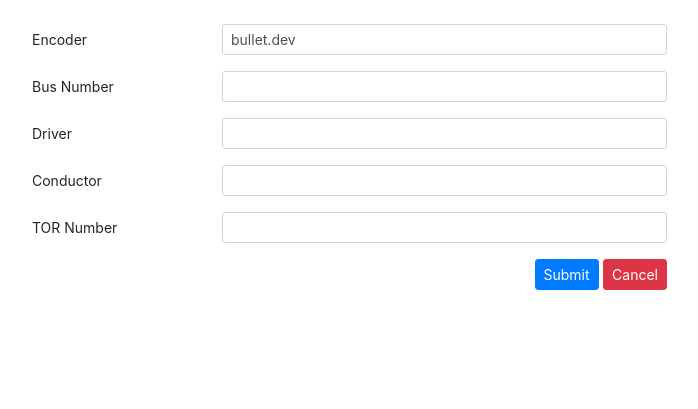
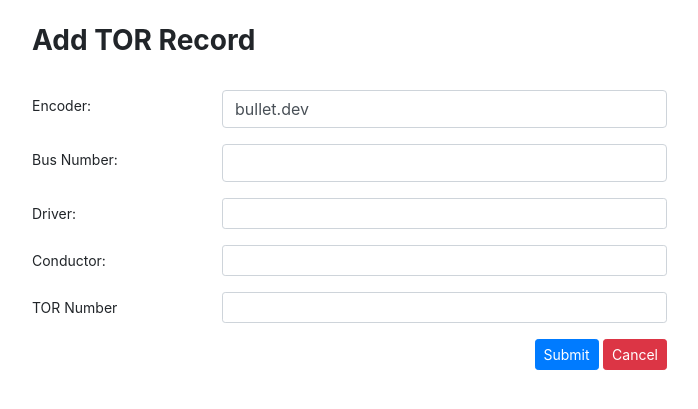
Before and after one commit to lodi-studio/dispatch, a CodeIgniter app: page /dispatch/home/view/addtor in a window 1280 px wide. Shown: the part 56-465 px from the top of the page, without its empty margins (53-751 px from the left). Run offline with CodeIgniter, Linux system fonts and the light colour scheme; tables that the repository leaves empty or names only in its code hold one stand-in row (values such as "Sample post"); some libraries are stand-ins or nearby versions.

Commit message:
Completed TOR Records Module

```diff
--- a/application/controllers/Home.php
+++ b/application/controllers/Home.php
@@ -13,42 +13,19 @@ class Home extends CI_Controller {
     $this->load->helper('date');
     $this->load->helper('url');
     $this->load->library('form_validation');
-    $this->load->library('session');
   }
 
   public function view($page = 'home'){
-    if ( ! file_exists(APPPATH.'views/pages/'.$page.'.php'))
-    {
-      // Whoops, we don't have a page for that!
-      show_404();
-    }
-
-    $data['records'] = $this->TorRecordsModel->getTorRecords();
-
+    $data['data'] = $this->TorRecordsModel->getTorRecords();
     $this->load->view('templates/header', $data);
     $this->load->view('templates/navigation', $data);
     $this->load->view('pages/'.$page, $data);
     $this->load->view('templates/footer', $data);
   }
 
-  public function add_tor_page($page = 'addtor'){
-    if ( ! file_exists(APPPATH.'views/pages/'.$page.'.php'))
-    {
-      // Whoops, we don't have a page for that!
-      show_404();
-    }
-
-    $this->load->view('templates/header');
-    $this->load->view('templates/navigation');
-    $this->load->view('pages/'.$page);
-    $this->load->view('templates/footer');
-  }
-
   public function form_validation(){
-
     $now1 = date("Y-d-m");
     $now2 = date("hh:mm:ss");
-
     $data = array(
       'encoder' => $this->input->post("encoder"),
       'bus_no' => $this->input->post("bus_no"),
@@ -58,24 +35,42 @@ class Home extends CI_Controller {
       'encode_date' => $now1,
       'encode_time' => $now2,
     );
-
     $addtor = $this->TorRecordsModel->addTorRecords($data);
-    if($addtor == 1)
-    {
-      echo '<script>alert("You Have Successfully updated this Record!");</script>';
+    if($addtor == 1){
+      echo '<script>alert("You have successfully added this record!");</script>';
       redirect('home/view', 'refresh');
     }
     else{
-      $this->session->set_flashdata("message","Record Not Updated!");
-      redirect('home/add_tor_page', '');
+      $this->session->set_flashdata("message","Record not added!");
+      redirect('home/add_tor', '');
     }
   }
 
-  function deleteTorId() {
+  public function delete_tor() {
     $id = $this->uri->segment(3);
+    if (empty($id))
+    {
+      show_404();
+    }
+
+    $this->load->helper('form');
+    $this->load->library('form_validation');
     $this->TorRecordsModel->deleteTorRecords($id);
     $this->view();
   }
 
+  public function edit_tor($id){
+    $data = $this->db->get_where('tor_records', array('tor_no' => $id))->row();
+    $this->load->view('templates/header');
+    $this->load->view('templates/navigation');
+    $this->load->view('pages/updatetor', array('item'=>$data));
+    $this->load->view('templates/footer');
+  }
+  public function update($id){
+    $item=new TorRecordsModel;
+    $item->updateTorRecords($id);
+    redirect(base_url('home'));
+  }
+
 }
 ?>
--- a/application/models/TorRecordsModel.php
+++ b/application/models/TorRecordsModel.php
@@ -22,6 +22,23 @@ class TorRecordsModel extends CI_Model{
     $this->db->delete('tor_records');
   }
 
+  public function updateTorRecords($id)
+  {
+    $data=array(
+      'encoder' => $this->input->post('encoder'),
+      'bus_no'=> $this->input->post('bus_no'),
+      'driver'=> $this->input->post('driver'),
+      'conductor'=> $this->input->post('conductor'),
+      'tor_no'=> $this->input->post('tor_no')
+    );
+    if($id==0){
+      return $this->db->insert('tor_records',$data);
+    }else{
+      $this->db->where('tor_no',$id);
+      return $this->db->update('tor_records',$data);
+    }
+  }
+
 }
 
 ?>
--- a/application/views/pages/addtor.php
+++ b/application/views/pages/addtor.php
@@ -1,28 +1,31 @@
 <!-- add TOR Records -->
 <br>
 <div class="container">
+  <div class="row">
+    <div class="col">
+      <h3 class="font-weight-bold">Add TOR Record</h3><br>
       <?php echo validation_errors(); ?>
       <form method="post" action="<?php echo base_url('home/form_validation')?>">
         <div class="form-group row">
-      <label for="encoder" class="col-sm-2 col-form-label col-form-label-sm">Encoder</label>
+          <label for="encoder" class="col-sm-2 col-form-label col-form-label-sm">Encoder:</label>
           <div class="col-sm-5">
-        <input type="text" class="form-control form-control-sm" name="encoder" value="bullet.dev">
+            <input type="text" class="form-control form-control=sm" name="encoder" value="bullet.dev">
           </div>
         </div>
         <div class="form-group row">
-      <label for="bus_no" class="col-sm-2 col-form-label col-form-label-sm">Bus Number</label>
+          <label for="bus_no" class="col-sm-2 col-form-label col-form-label-sm">Bus Number:</label>
           <div class="col-sm-5">
-        <input type="text" class="form-control form-control-sm" name="bus_no">
+            <input type="text" class="form-control form-control=sm" name="bus_no">
           </div>
         </div>
         <div class="form-group row">
-      <label for="driver" class="col-sm-2 col-form-label col-form-label-sm">Driver</label>
+          <label for="driver" class="col-sm-2 col-form-label col-form-label-sm">Driver:</label>
           <div class="col-sm-5">
             <input type="text" class="form-control form-control-sm" name="driver">
           </div>
         </div>
         <div class="form-group row">
-      <label for="conductor" class="col-sm-2 col-form-label col-form-label-sm">Conductor</label>
+          <label for="conductor" class="col-sm-2 col-form-label col-form-label-sm">Conductor:</label>
           <div class="col-sm-5">
             <input type="text" class="form-control form-control-sm" name="conductor">
           </div>
@@ -36,8 +39,10 @@
         <div class="form-group row">
           <div class="text-right col-sm-7">
             <button type="submit" class="btn btn-primary btn-sm">Submit</button>
-        <button type="button" class="btn btn-danger btn-sm" onclick="<?php echo site_url()?>home/view">Cancel</button>
+            <a href="<?php echo site_url()?>home/view" class="btn btn-danger btn-sm" type="button">Cancel</a>
           </div>
         </div>
       </form>
     </div>
+  </div>
+</div>
--- a/application/views/templates/header.php
+++ b/application/views/templates/header.php
@@ -19,3 +19,4 @@
 <link rel="stylesheet" type="text/css" href="<?php echo base_url();?>assets/css/bootstrap.min.css">
 
 </head>
+<body>
```
Also changed, not shown: application/views/pages/home.php (+12 -12 lines), application/views/pages/updatetor.php (added, +48 -0 lines). Lines whose indentation alone changed are shown as unchanged.
